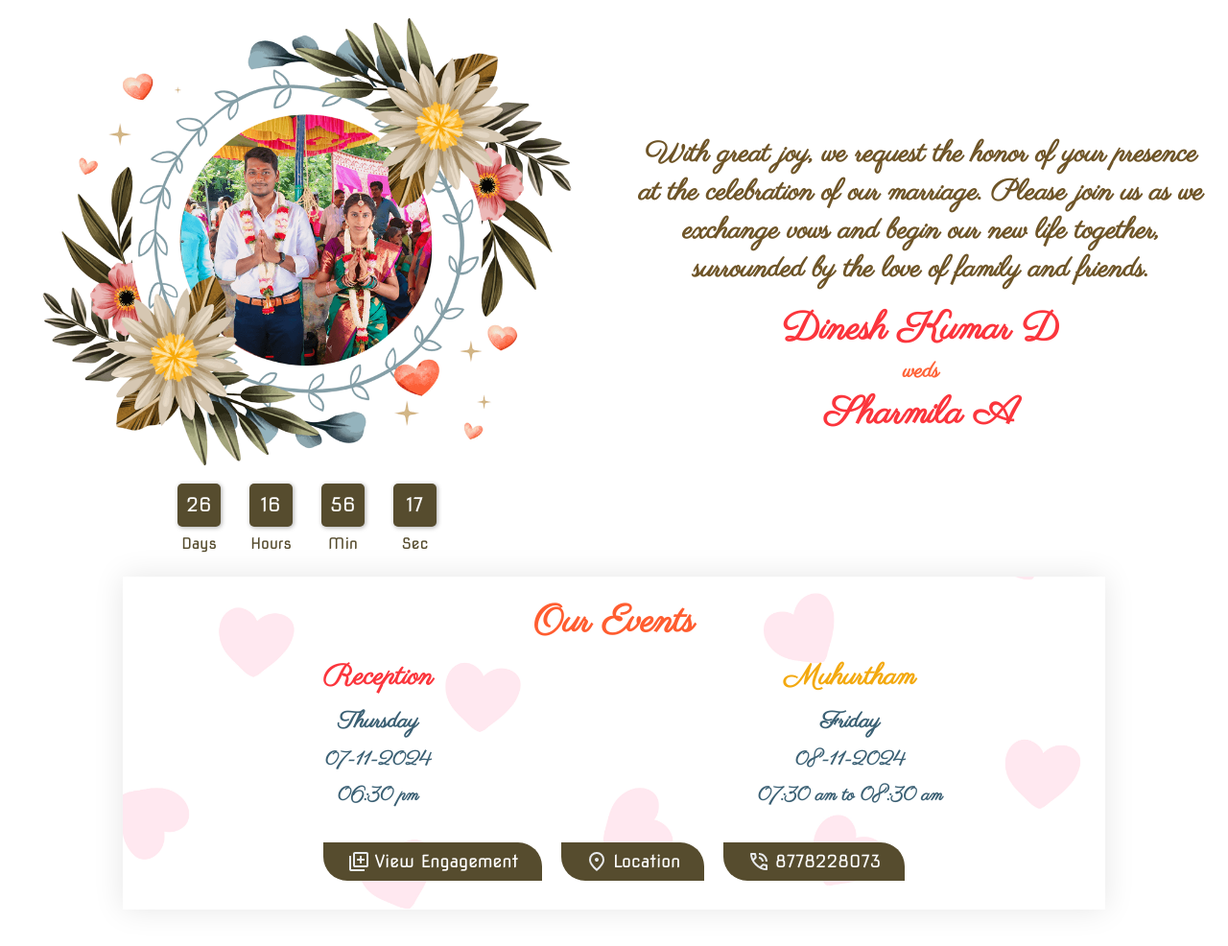
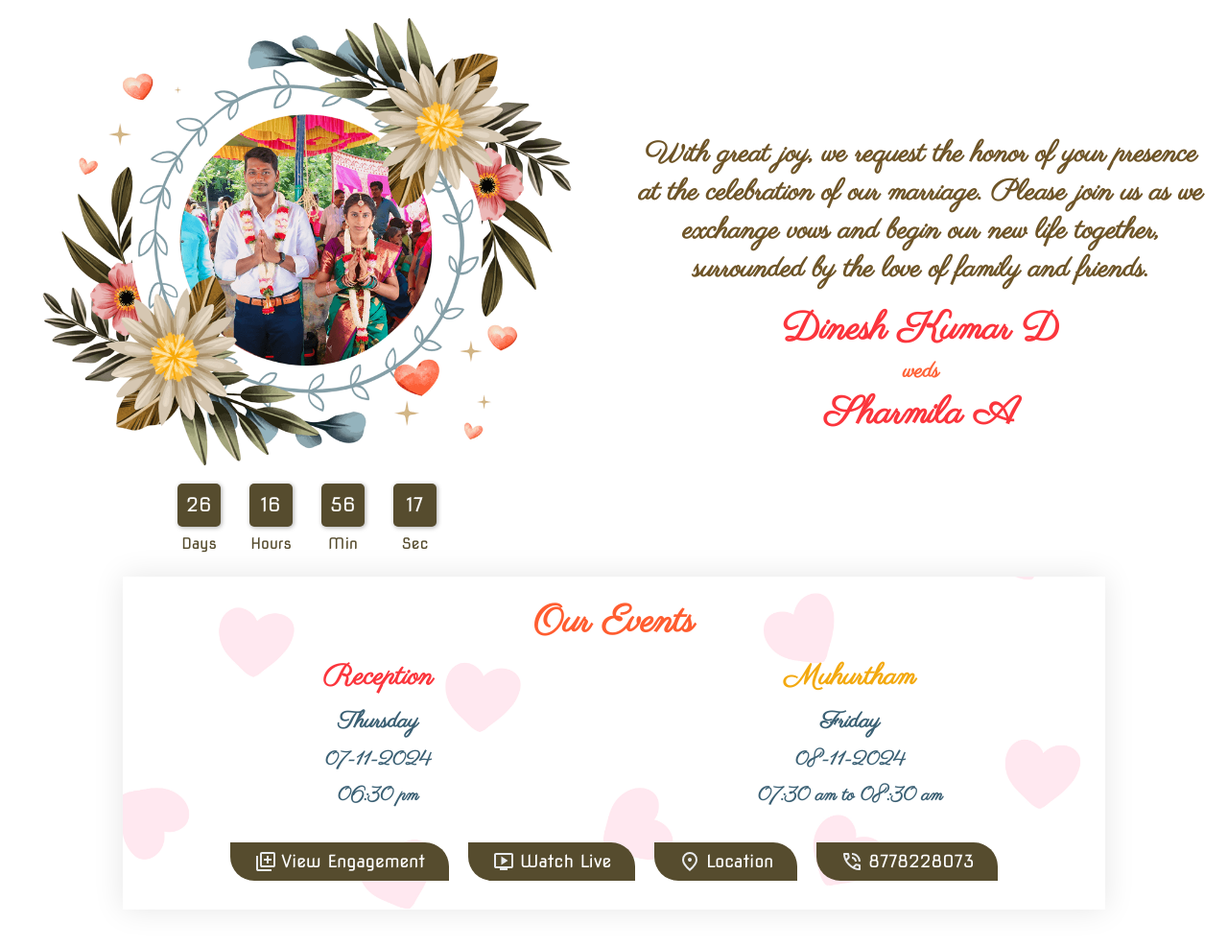
Before and after one commit to dkweb4u/weds-dk, a plain HTML site: page index.html in a window 1280 px wide. Shown: the whole page at 96% size. Drawn offline with Linux system fonts and the light colour scheme; a web font is replaced by a local one.

Commit message:
live update

```diff
--- a/index.html
+++ b/index.html
@@ -76,6 +76,8 @@
       </div>
     <div class="box-buttons font5">
       <a href="gallery.html"><svg xmlns="http://www.w3.org/2000/svg" height="24px" viewBox="0 -960 960 960" width="24px" fill="#e8eaed"><path d="M520-400h80v-120h120v-80H600v-120h-80v120H400v80h120v120ZM320-240q-33 0-56.5-23.5T240-320v-480q0-33 23.5-56.5T320-880h480q33 0 56.5 23.5T880-800v480q0 33-23.5 56.5T800-240H320Zm0-80h480v-480H320v480ZM160-80q-33 0-56.5-23.5T80-160v-560h80v560h560v80H160Zm160-720v480-480Z"/></svg> View Engagement</a>
+      <a href="https://www.youtube.com/live/P40sZBDX4jY?si=eXA4MplODDrV4jtV" target="_blank"><svg xmlns="http://www.w3.org/2000/svg" height="24px" viewBox="0 -960 960 960" width="24px" fill="#e8eaed"><path d="m380-340 280-180-280-180v360Zm-60 220v-80H160q-33 0-56.5-23.5T80-280v-480q0-33 23.5-56.5T160-840h640q33 0 56.5 23.5T880-760v480q0 33-23.5 56.5T800-200H640v80H320ZM160-280h640v-480H160v480Zm0 0v-480 480Z"/></svg> Watch Live</a>
+
       <a href="https://maps.app.goo.gl/GNenuEzaFgL1seDM6" target="_blank"><svg xmlns="http://www.w3.org/2000/svg" height="24px" viewBox="0 -960 960 960" width="24px" fill="#e8eaed"><path d="M480-480q33 0 56.5-23.5T560-560q0-33-23.5-56.5T480-640q-33 0-56.5 23.5T400-560q0 33 23.5 56.5T480-480Zm0 294q122-112 181-203.5T720-552q0-109-69.5-178.5T480-800q-101 0-170.5 69.5T240-552q0 71 59 162.5T480-186Zm0 106Q319-217 239.5-334.5T160-552q0-150 96.5-239T480-880q127 0 223.5 89T800-552q0 100-79.5 217.5T480-80Zm0-480Z"/></svg> Location</a>
       <a href="tel:8778228073"><svg xmlns="http://www.w3.org/2000/svg" height="24px" viewBox="0 -960 960 960" width="24px" fill="#e8eaed"><path d="M760-480q0-117-81.5-198.5T480-760v-80q75 0 140.5 28.5t114 77q48.5 48.5 77 114T840-480h-80Zm-160 0q0-50-35-85t-85-35v-80q83 0 141.5 58.5T680-480h-80Zm198 360q-125 0-247-54.5T329-329Q229-429 174.5-551T120-798q0-18 12-30t30-12h162q14 0 25 9.5t13 22.5l26 140q2 16-1 27t-11 19l-97 98q20 37 47.5 71.5T387-386q31 31 65 57.5t72 48.5l94-94q9-9 23.5-13.5T670-390l138 28q14 4 23 14.5t9 23.5v162q0 18-12 30t-30 12ZM241-600l66-66-17-94h-89q5 41 14 81t26 79Zm358 358q39 17 79.5 27t81.5 13v-88l-94-19-67 67ZM241-600Zm358 358Z"/></svg> 8778228073</a>
     </div>
```
